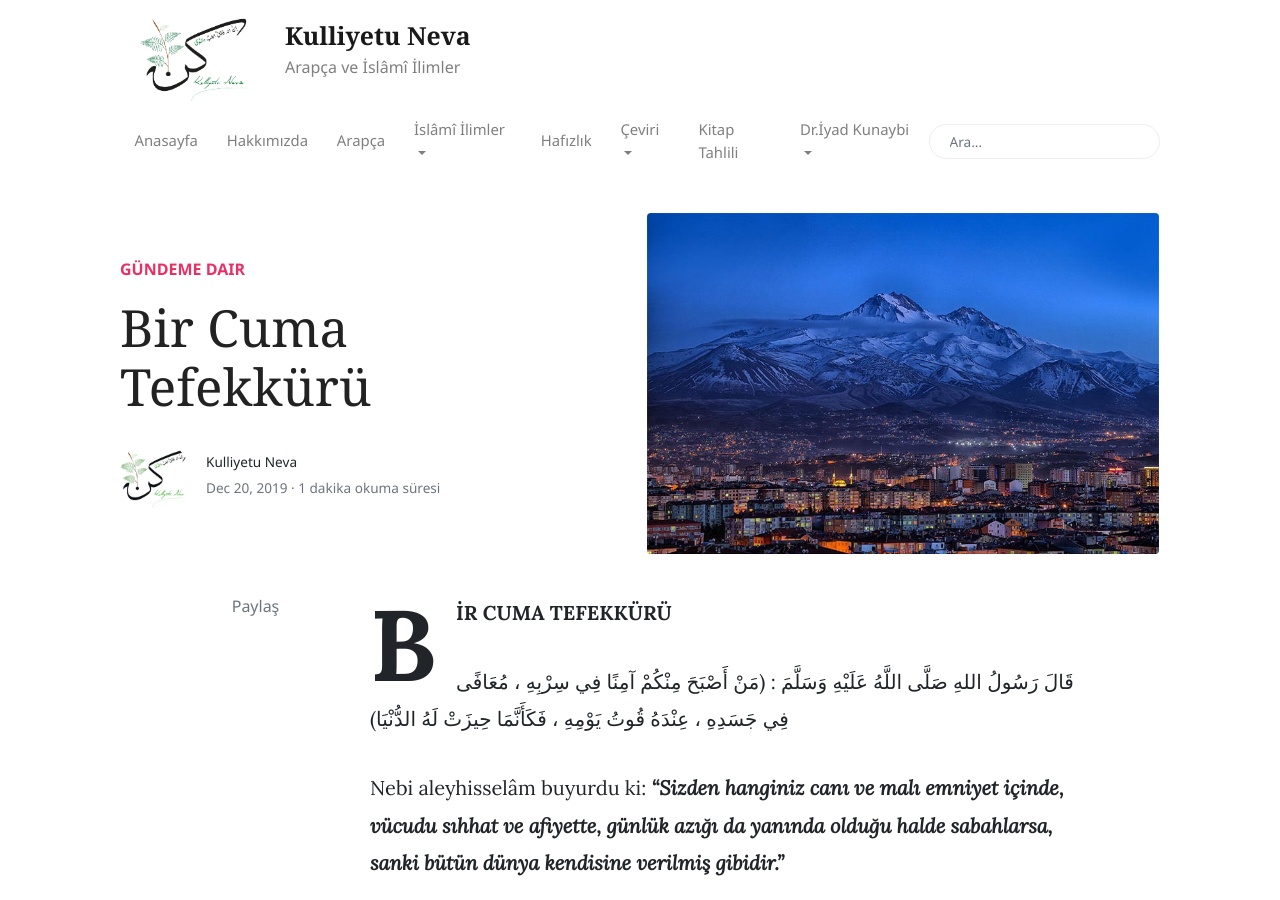
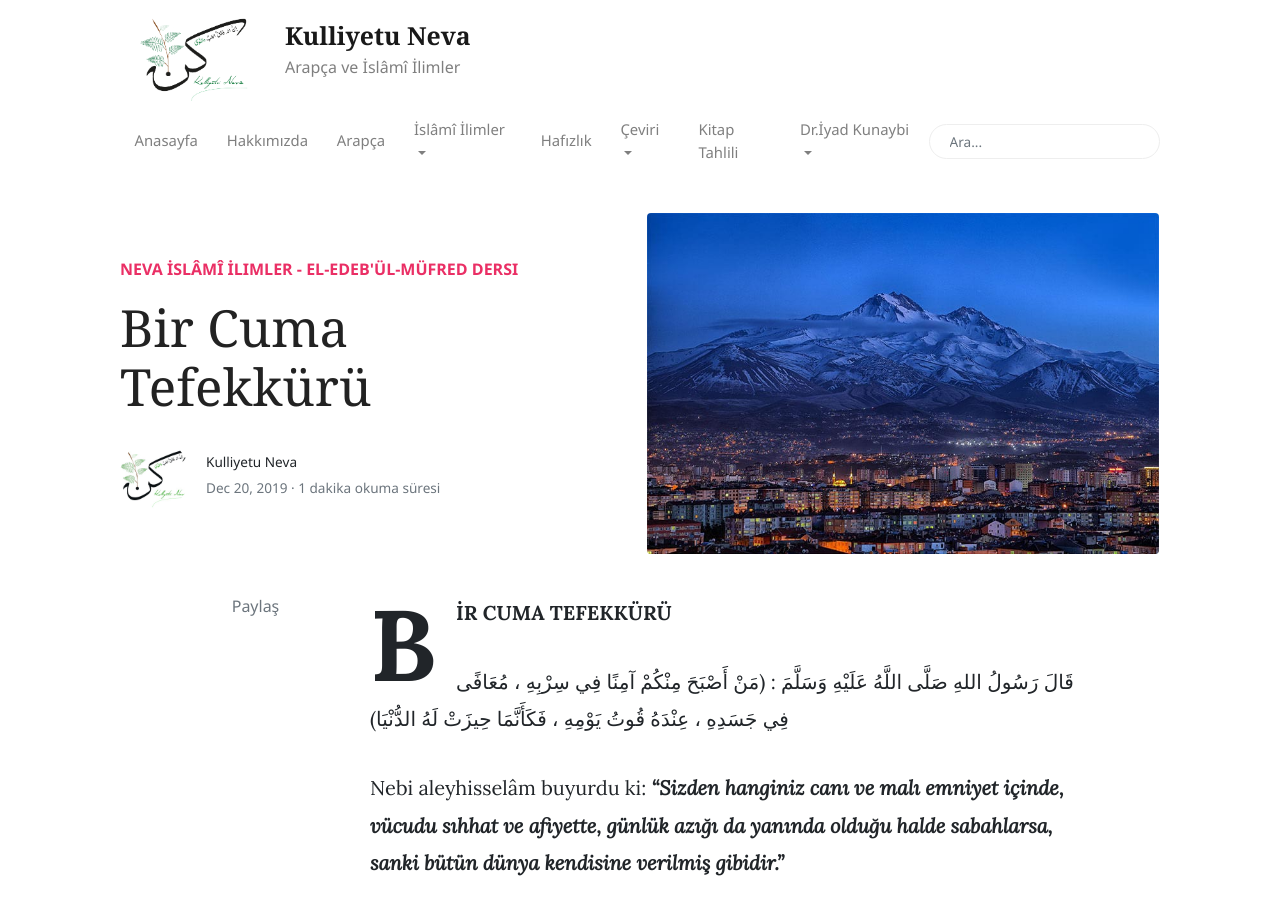
Before and after one commit to kulliyetuneva/website, a Jekyll site: the page built from _posts/2021-12-19-bir-cuma-tefekkuru.md, in a window 1280 px wide and 900 px high. Built offline with Jekyll 4.4.1, drawn with Linux system fonts in a browser that asks for light colours; nearby versions of some CDN libraries; comment, search, counter and statistics services are not loaded; some of the changed text lies outside the part shown.

Commit message:
Update Yazı “2021-12-19-bir-cuma-tefekkuru”

```diff
--- a/_posts/2021-12-19-bir-cuma-tefekkuru.md
+++ b/_posts/2021-12-19-bir-cuma-tefekkuru.md
@@ -4,9 +4,9 @@
 date: 2019-12-20T20:21:42.398Z
 author: kulliyetuneva
 categories:
-  - Gündeme Dair
+  - Neva İslâmî İlimler - el-Edeb'ül-Müfred Dersi
 featured: false
-sticky: true
+sticky: false
 image: /assets/images/erciyes-dagi-1.jpg
 ---
 <!--StartFragment-->
```
Also changed, not shown: other parts of _posts/2021-12-19-bir-cuma-tefekkuru.md (+1 -3 lines).
